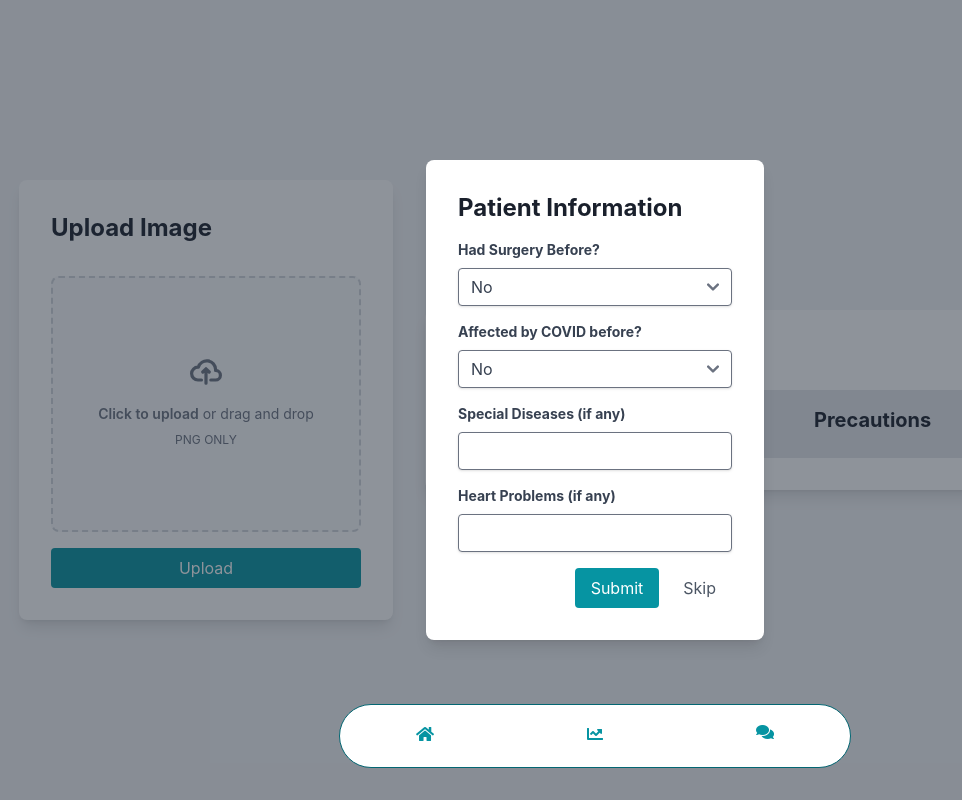
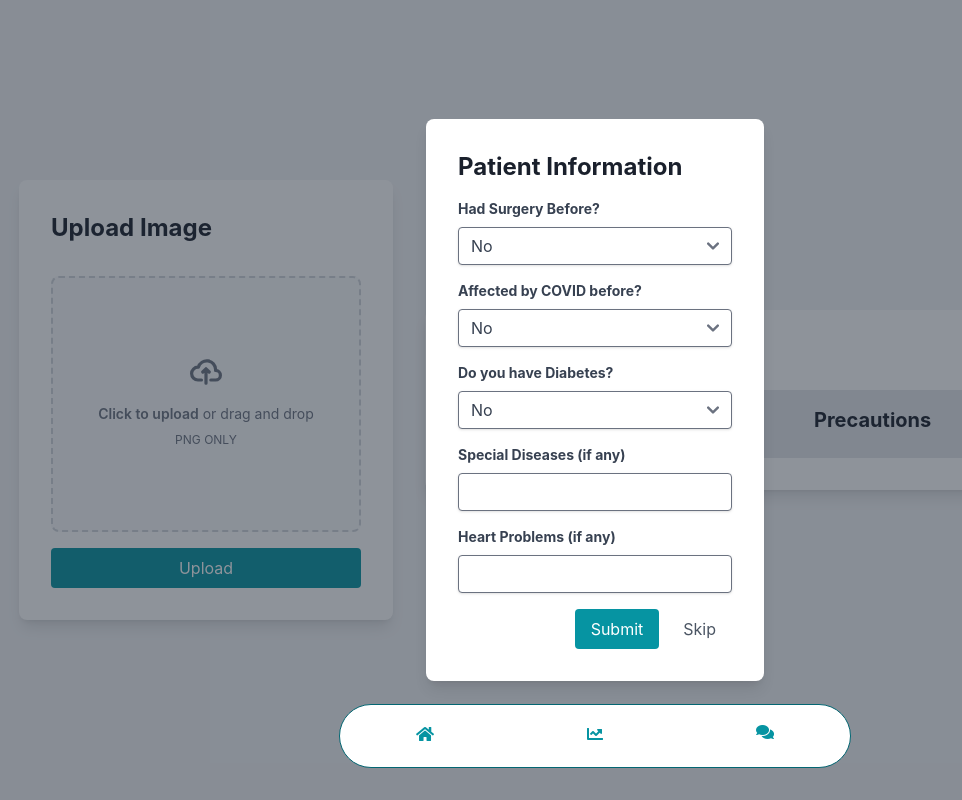
Before and after one commit to MuhammedNadeer/coviplus, a React (Vite) app in the folder coviplus-frontend/coviplus-react/: page /predict in a window 1280 px wide. Shown: the whole page, without its empty margins (45-1007 px from the left). Built offline with nearby package versions, Linux system fonts and the light colour scheme.

Commit message:
add patient data form

```diff
--- a/coviplus-frontend/coviplus-react/src/pages/Predict.jsx
+++ b/coviplus-frontend/coviplus-react/src/pages/Predict.jsx
@@ -9,6 +9,7 @@
         affectedByCovidBefore: false,
         specialDisease: "",
         heartProblems: "",
+        haveDiabetes: "",
     });
     const [imageUrl, setImageUrl] = useState(null);
     const [selectedFile, setSelectedFile] = useState(null);
@@ -106,6 +107,18 @@
                         </div>
                         <div className="mb-4">
                             <label className="block text-gray-700 text-sm font-bold mb-2">
+                                Do you have Diabetes?
+                            </label>
+                            <select
+                                className="shadow appearance-none border rounded w-full py-2 px-3 text-gray-700 leading-tight focus:outline-none focus:shadow-outline"
+                                onChange={(e) => setFormData({ ...formData, haveDiabetes: e.target.value })}
+                            >
+                                <option value={false}>No</option>
+                                <option value={true}>Yes</option>
+                            </select>
+                        </div>
+                        <div className="mb-4">
+                            <label className="block text-gray-700 text-sm font-bold mb-2">
                                 Special Diseases (if any)
                             </label>
                             <input
```
